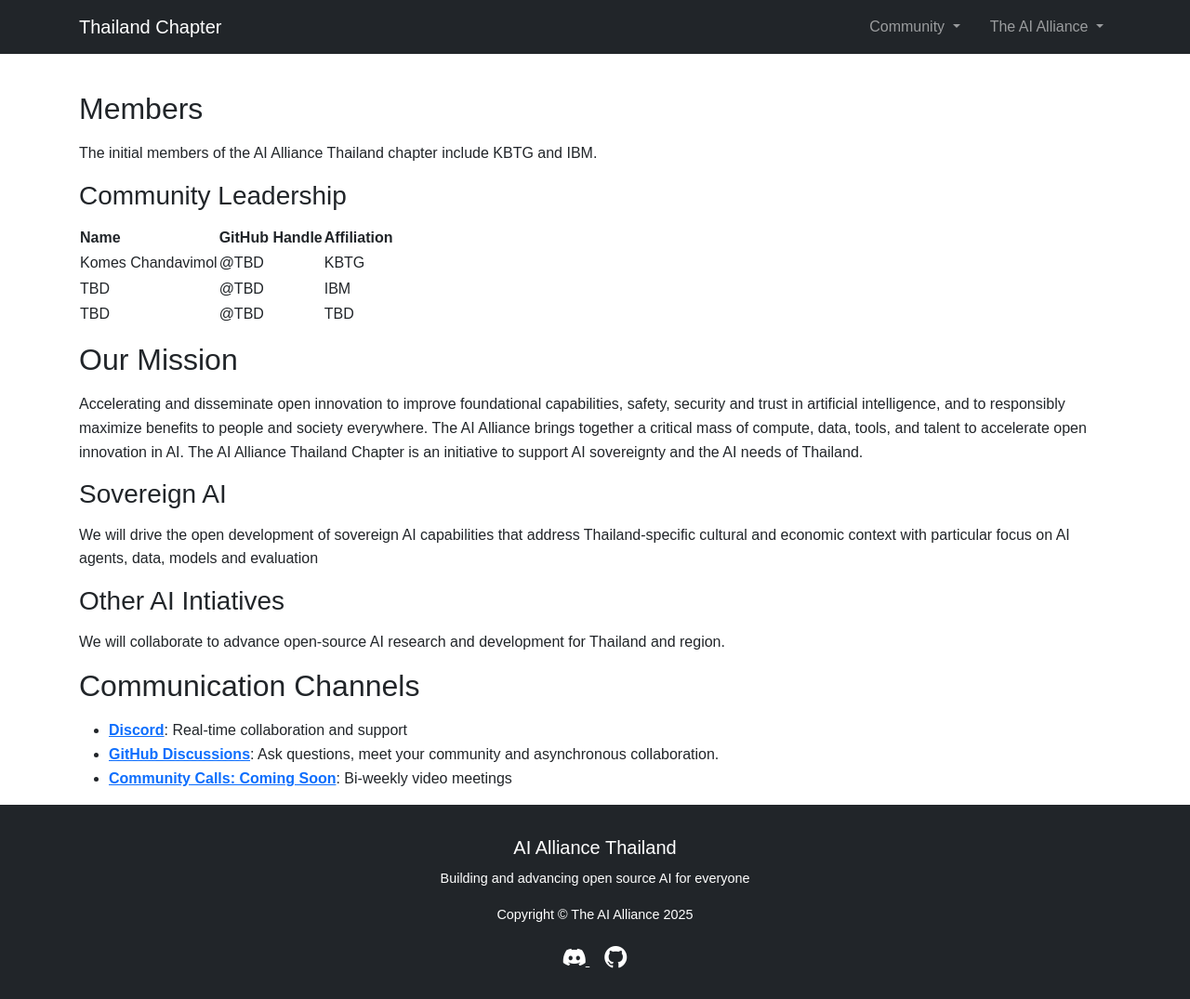
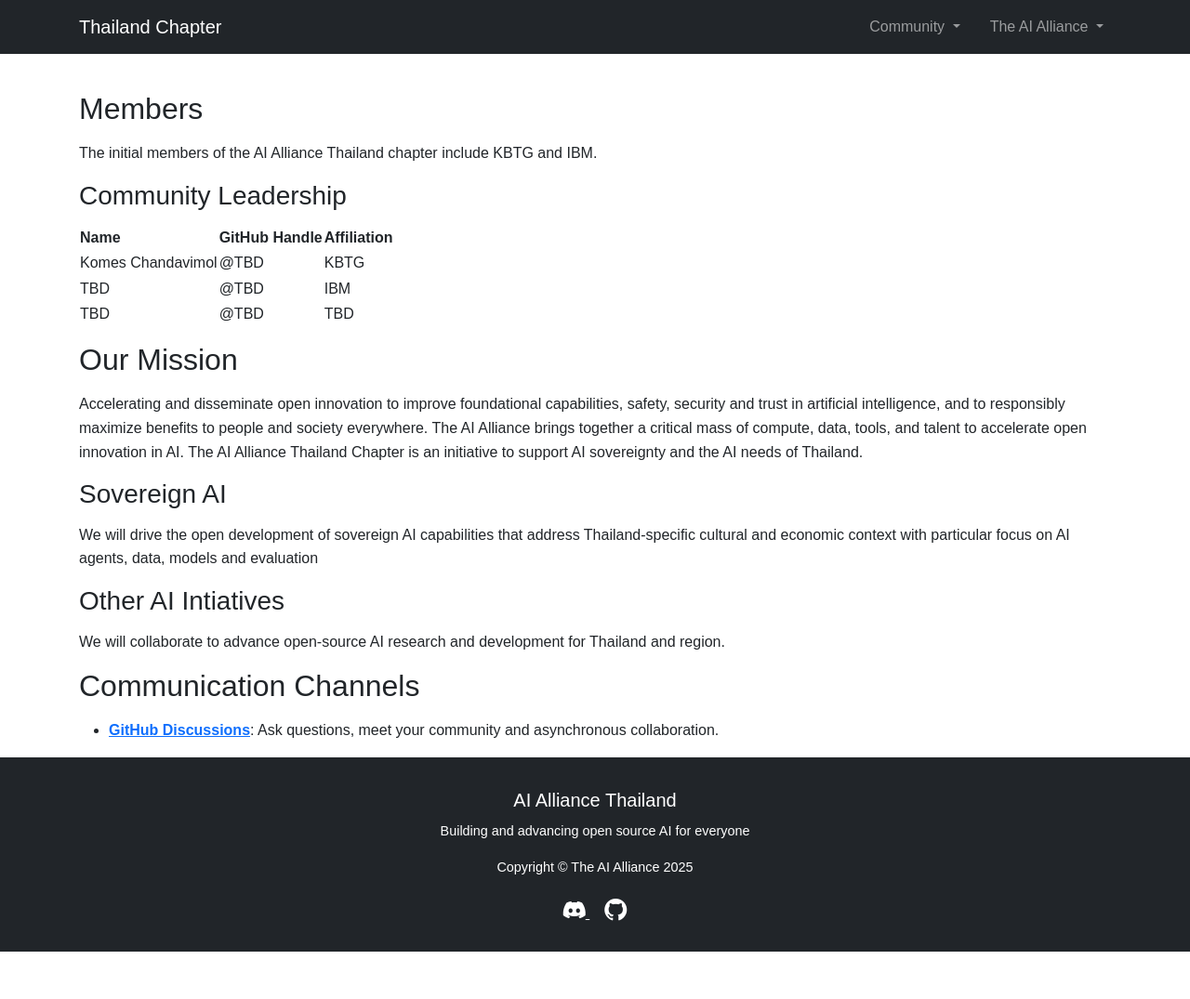
Before and after one commit to The-AI-Alliance/thailand, a Jekyll site: the page built from about/index.md, in a window 1280 px wide. Shown: the whole page at 93% size. Built offline with Jekyll 4.4.1, drawn with Linux system fonts in a browser that asks for light colours; after the commit the page ends 1024 px from its top, so only the background shows below that.

Commit message:
Update index.md

```diff
--- a/about/index.md
+++ b/about/index.md
@@ -27,6 +27,4 @@
 We will collaborate to advance open-source AI research and development for Thailand and region.
 
 ## Communication Channels
-- **[Discord]({{ site.discord_link }})**: Real-time collaboration and support
 - **[GitHub Discussions](https://github.com/The-AI-Alliance/thailand/discussions/)**: Ask questions, meet your community and asynchronous collaboration.
-- **[Community Calls: Coming Soon]()**: Bi-weekly video meetings
```
